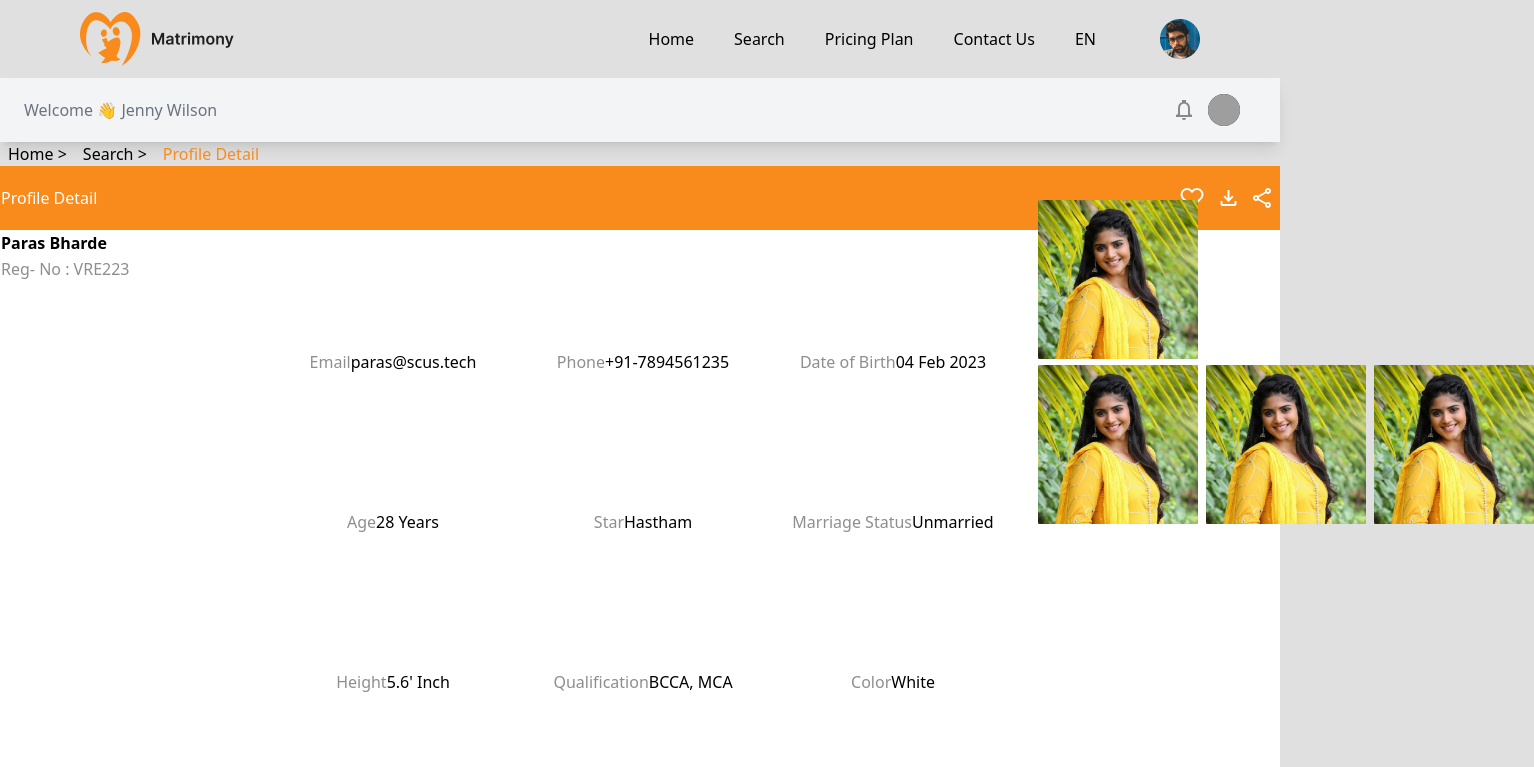
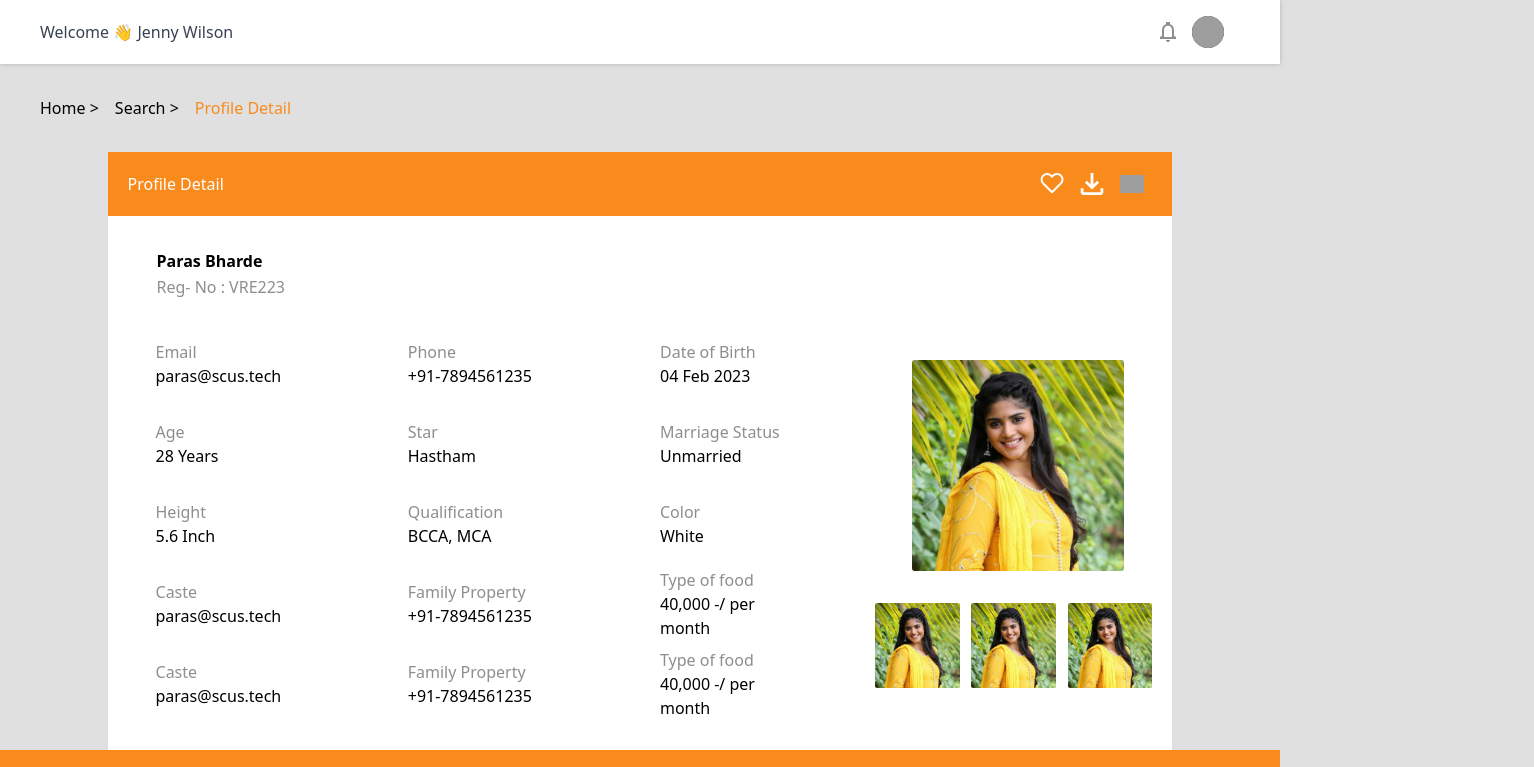
Before and after one commit to ParasBharde/Matrimony_Frontend, a Next.js app: page /portfolio/portfolioprofile in a window 1280 px wide. Shown: the top 767 px of the page, 1534 px wide, since content can reach past the window. Built offline with nearby package versions, Linux system fonts and the light colour scheme; grey boxes are pictures that could not be loaded.

Commit message:
Merge Fixed

```diff
--- a/components/IndexScreen/hero.js
+++ b/components/IndexScreen/hero.js
@@ -1,9 +1,8 @@
 import React from 'react'
 import Image from 'next/image'
-
 import logo from "@/assets/indexAssets/headerLogo.png";
 import { useRouter } from 'next/router';
-import logo from "@/assets/headerLogo.png";
+
 
 const Hero = () => {
 
--- a/components/customerpanel/sidenav.js
+++ b/components/customerpanel/sidenav.js
@@ -1,5 +1,5 @@
 import React from "react";
-import { Link } from "react-router-dom";
+import Link from "next/link";
 
 const Sidenav = () => {
   return (
--- a/components/portfoliodetails/profiledetail.js
+++ b/components/portfoliodetails/profiledetail.js
@@ -4,6 +4,11 @@ import Image from "next/image";
 import horos from "@/assets/horos.png";
 import horos1 from "@/assets/horos1.png";
 import Link from "next/link";
+import Heart from '@/assets/SVG/heart.svg'
+import Download from '@/assets/SVG/downloadlogo.svg'
+import Share from '@/assets/SVG/share.svg'
+
+
 import {
   Button,
   Card,
@@ -33,51 +38,15 @@ const Profiledetail = () => {
         <div className="main_container flex justify-center">
           <table>
             <tr>
-              <td className="flex items-center w-full bg-main h-16">
+              <td className="flex items-center w-full bg-main h-16 px-5">
                 <span className="text-white flex-1">Profile Detail</span>
-                <div className="flex items-center">
-                  <svg
-                    className="mr-4"
-                    width="24"
-                    height="21"
-                    viewBox="0 0 24 21"
-                    fill="none"
-                    xmlns="http://www.w3.org/2000/svg"
-                  >
-                    <path
-                      d="M20.8401 2.61085C20.3294 2.09985 19.7229 1.6945 19.0555 1.41793C18.388 1.14137 17.6726 0.999023 16.9501 0.999023C16.2276 0.999023 15.5122 1.14137 14.8448 1.41793C14.1773 1.6945 13.5709 2.09985 13.0601 2.61085L12.0001 3.67085L10.9401 2.61085C9.90843 1.57916 8.50915 0.999558 7.05012 0.999558C5.59109 0.999558 4.19181 1.57916 3.16012 2.61085C2.12843 3.64254 1.54883 5.04182 1.54883 6.50085C1.54883 7.95988 2.12843 9.35916 3.16012 10.3908L4.22012 11.4508L12.0001 19.2308L19.7801 11.4508L20.8401 10.3908C21.3511 9.88009 21.7565 9.27366 22.033 8.6062C22.3096 7.93875 22.4519 7.22334 22.4519 6.50085C22.4519 5.77836 22.3096 5.06295 22.033 4.39549C21.7565 3.72803 21.3511 3.12161 20.8401 2.61085V2.61085Z"
-                      stroke="white"
-                      stroke-width="2"
-                      stroke-linecap="round"
-                      stroke-linejoin="round"
-                    />
-                  </svg>
-                  <svg
-                    className="mr-4"
-                    width="17"
-                    height="16"
-                    viewBox="0 0 17 16"
-                    fill="none"
-                    xmlns="http://www.w3.org/2000/svg"
-                  >
-                    <path
-                      d="M14.5 11V14H2.5V11H0.5V14C0.5 15.1 1.4 16 2.5 16H14.5C15.6 16 16.5 15.1 16.5 14V11H14.5ZM13.5 7L12.09 5.59L9.5 8.17V0H7.5V8.17L4.91 5.59L3.5 7L8.5 12L13.5 7Z"
-                      fill="white"
-                    />
-                  </svg>
-                  <svg
-                    className="mr-2"
-                    width="18"
-                    height="20"
-                    viewBox="0 0 18 20"
-                    fill="none"
-                    xmlns="http://www.w3.org/2000/svg"
-                  >
-                    <path
-                      d="M15 14.08C14.24 14.08 13.56 14.38 13.04 14.85L5.91 10.7C5.96 10.47 6 10.24 6 10C6 9.76 5.96 9.53 5.91 9.3L12.96 5.19C13.5 5.69 14.21 6 15 6C16.66 6 18 4.66 18 3C18 1.34 16.66 0 15 0C13.34 0 12 1.34 12 3C12 3.24 12.04 3.47 12.09 3.7L5.04 7.81C4.5 7.31 3.79 7 3 7C1.34 7 0 8.34 0 10C0 11.66 1.34 13 3 13C3.79 13 4.5 12.69 5.04 12.19L12.16 16.35C12.11 16.56 12.08 16.78 12.08 17C12.08 18.61 13.39 19.92 15 19.92C16.61 19.92 17.92 18.61 17.92 17C17.92 15.39 16.61 14.08 15 14.08ZM15 2C15.55 2 16 2.45 16 3C16 3.55 15.55 4 15 4C14.45 4 14 3.55 14 3C14 2.45 14.45 2 15 2ZM3 11C2.45 11 2 10.55 2 10C2 9.45 2.45 9 3 9C3.55 9 4 9.45 4 10C4 10.55 3.55 11 3 11ZM15 18.02C14.45 18.02 14 17.57 14 17.02C14 16.47 14.45 16.02 15 16.02C15.55 16.02 16 16.47 16 17.02C16 17.57 15.55 18.02 15 18.02Z"
-                      fill="white"
-                    />
-                  </svg>
+                <div className="flex items-center ">
+
+                  <Image src={Heart} width={24} height={21} className="mx-2"/>
+                  <Image src={Download} width={24} height={21} className="mx-2" />
+
+                  <Image src={Share} width={24} height={21} className="mx-2"/>
+
                 </div>
               </td>
             </tr>
@@ -226,7 +195,7 @@ const Profiledetail = () => {
                             <span style={{ color: "rgba(30, 30, 30, 0.5)" }}>
                               Height
                             </span>
-                            <span>5.6' Inch</span>
+                            <span>5.6 Inch</span>
                           </div>
                         </div>
                         <div className="flex items-center justify-center h-24 rounded ">
--- a/next.config.js
+++ b/next.config.js
@@ -3,10 +3,19 @@ const nextConfig = {
   reactStrictMode: true,
 }
 const path = require('path')
+const withImages = require("next-images");
 module.exports = {
   sassOptions: {
     includePaths: [path.join(__dirname, 'styles')],
   },
+  webpack(config) {
+    config.module.rules.push({
+      test: /\.svg$/,
+      use: ["@svgr/webpack"]
+    });
+
+    return config;
+  }
 }
-
+module.exports = withImages();
 module.exports = nextConfig
--- a/pages/_app.js
+++ b/pages/_app.js
@@ -2,6 +2,7 @@ import '@/styles/globals.css'
 import Header from '@/components/header'
 import Footer from '@/components/footer'
 import { useRouter } from 'next/router'
+import '@/css/allfile.scss'
 
 export default function App({ Component, pageProps }) {
 
@@ -9,9 +10,9 @@ export default function App({ Component, pageProps }) {
 
   return (
   <>
-  {(router.pathname=="/"||router.pathname=="/signIn")?null:<Header/>}
+  {/* {(router.pathname=="/"||router.pathname=="/signIn")?null:<Header/>} */}
   <Component {...pageProps} />
-  {router.pathname=="/signIn"?null:<Footer/>}
+  {/* {router.pathname=="/signIn"?null:<Footer/>} */}
   </>
 
   )
--- a/pages/_document.js
+++ b/pages/_document.js
@@ -4,12 +4,12 @@ export default function Document() {
   return (
     <Html lang="en">
       <Head>
-      <meta name="viewport" content="width=device-width, initial-scale=1"/>
+
         <link rel="stylesheet" href="https://cdnjs.cloudflare.com/ajax/libs/font-awesome/6.2.1/css/all.min.css" integrity="sha512-MV7K8+y+gLIBoVD59lQIYicR65iaqukzvf/nwasF0nqhPay5w/9lJmVM2hMDcnK1OnMGCdVK+iQrJ7lzPJQd1w==" crossOrigin="anonymous" referrerPolicy="no-referrer" />
         {/* <link href="https://cdn.jsdelivr.net/npm/bootstrap@5.3.0-alpha1/dist/css/bootstrap.min.css" rel="stylesheet" integrity="sha384-GLhlTQ8iRABdZLl6O3oVMWSktQOp6b7In1Zl3/Jr59b6EGGoI1aFkw7cmDA6j6gD" crossorigin="anonymous"/> */}
       </Head>
       <body>
-      <script src="https://cdn.jsdelivr.net/npm/bootstrap@5.3.0-alpha1/dist/js/bootstrap.bundle.min.js" integrity="sha384-w76AqPfDkMBDXo30jS1Sgez6pr3x5MlQ1ZAGC+nuZB+EYdgRZgiwxhTBTkF7CXvN" crossorigin="anonymous"></script>
+
         <Main />
         <NextScript />
       </body>
```
Also changed, not shown: 1 other file (tests, documents, lock files or other folders).
